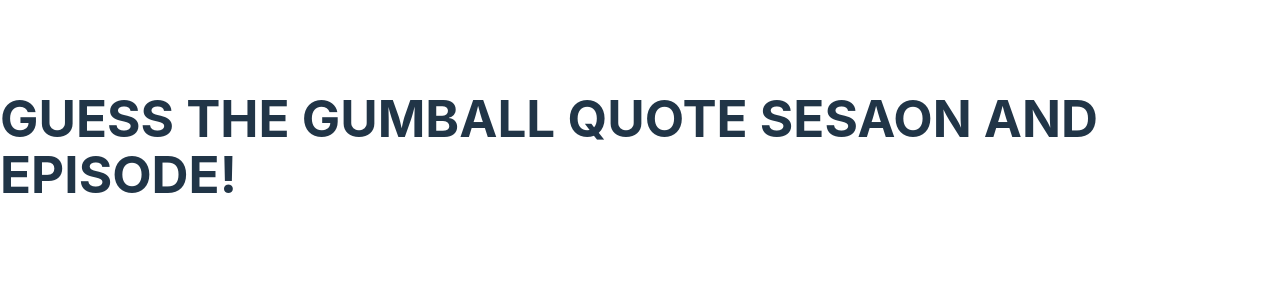
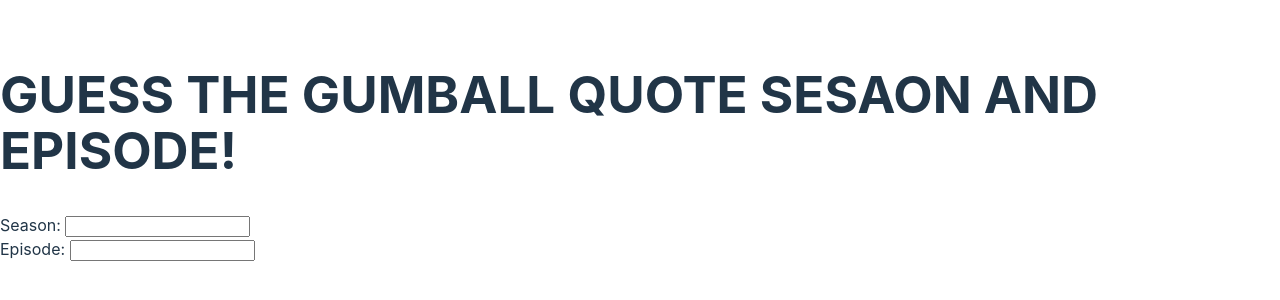
Before and after one commit to staten-island-tech/create-task-bananajoebuddy, a website built with Vite: page create task/index.html in a window 1280 px wide. Shown: the part 254-554 px from the top of the page. Built offline with nearby package versions, Linux system fonts and the light colour scheme.

```diff
--- a/create task/index.html
+++ b/create task/index.html
@@ -12,6 +12,12 @@
       </h1>
       <form action=""></form>
     </div>
+    <div>
+      Season: <input type="text" id="season">
+    </div>
+    <div>
+      Episode: <input type="text" id="episode">
+    </div>
   </div>
 </body>
 </html>
```
